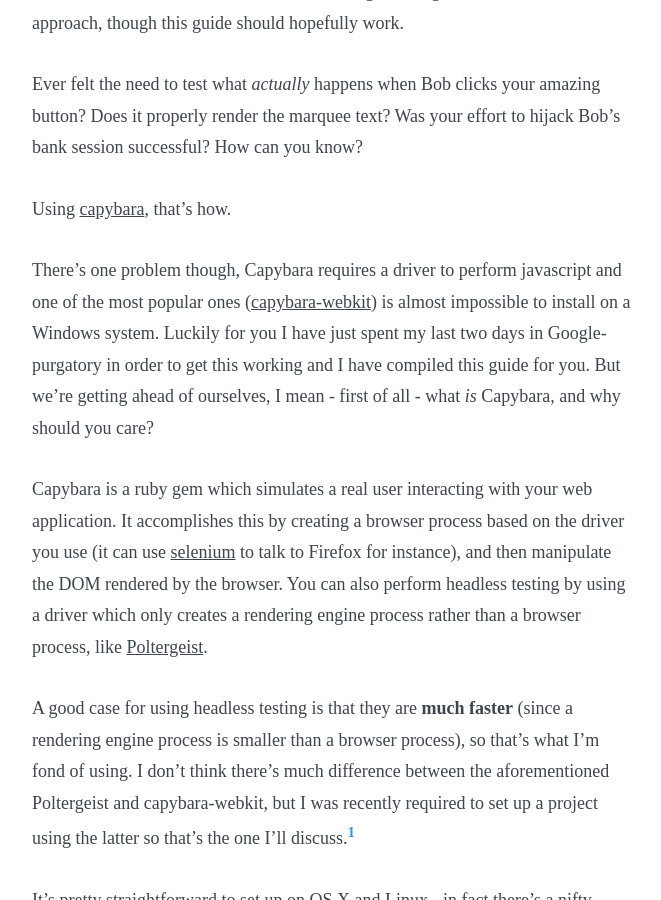
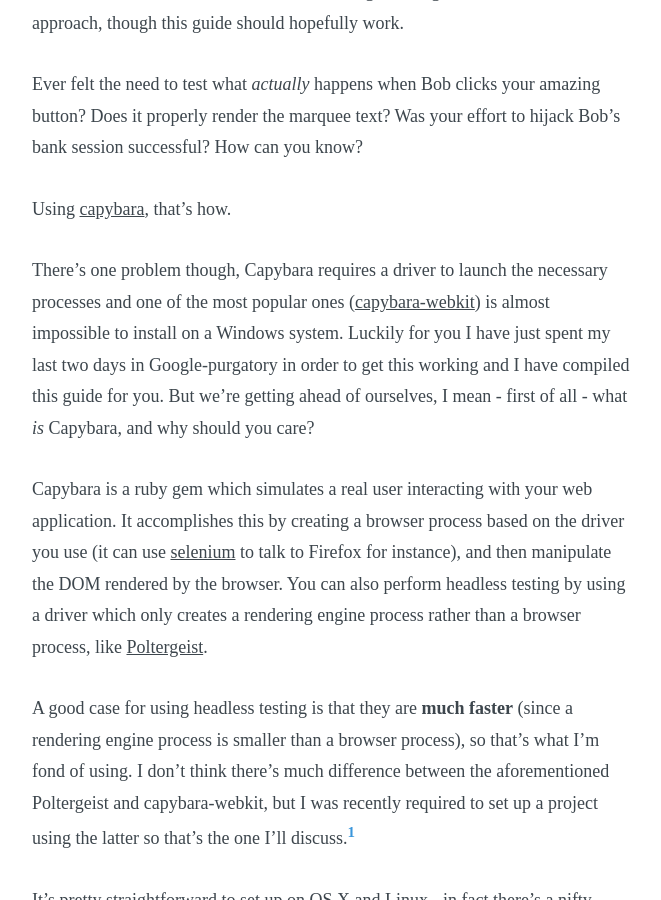
Before and after one commit to nicohvi/nicohvi.github.io, a Jekyll site: the page built from _posts/2015-01-28-getting-capybara-webkit-working-on-windows.md, in a window 1280 px wide and 900 px high, scrolled down 517 px. Shown: the whole window, without its empty margins (308-969 px from the left). Built offline with Jekyll 4.4.1, drawn with Linux system fonts in a browser that asks for light colours; nearby versions of some CDN libraries.

Commit message:
spellcheck

```diff
--- a/_posts/2015-01-28-getting-capybara-webkit-working-on-windows.md
+++ b/_posts/2015-01-28-getting-capybara-webkit-working-on-windows.md
@@ -9,7 +9,7 @@ Ever felt the need to test what *actually* happens when Bob clicks your amazing
 
 Using [capybara](https://github.com/jnicklas/capybara), that's how.
 
-There's one problem though, Capybara requires a driver to perform javascript and one of the most popular ones ([capybara-webkit](https://github.com/thoughtbot/capybara-webkit)) is almost impossible to install on a Windows system. Luckily for you I have just spent my last two days in Google-purgatory in order to get this working and I have compiled this guide for you. But we're getting ahead of ourselves, I mean - first of all - what *is* Capybara, and why should you care?
+There's one problem though, Capybara requires a driver to launch the necessary processes and one of the most popular ones ([capybara-webkit](https://github.com/thoughtbot/capybara-webkit)) is almost impossible to install on a Windows system. Luckily for you I have just spent my last two days in Google-purgatory in order to get this working and I have compiled this guide for you. But we're getting ahead of ourselves, I mean - first of all - what *is* Capybara, and why should you care?
 
 Capybara is a ruby gem which simulates a real user interacting with your web application. It accomplishes this by creating a browser process based on the driver you use (it can use [selenium](http://seleniumhq.org) to talk to Firefox for instance), and then manipulate the DOM rendered by the browser. You can also perform headless testing by using a driver which only creates a rendering engine process rather than a browser process, like [Poltergeist](https://github.com/teampoltergeist/poltergeist).
 
```
